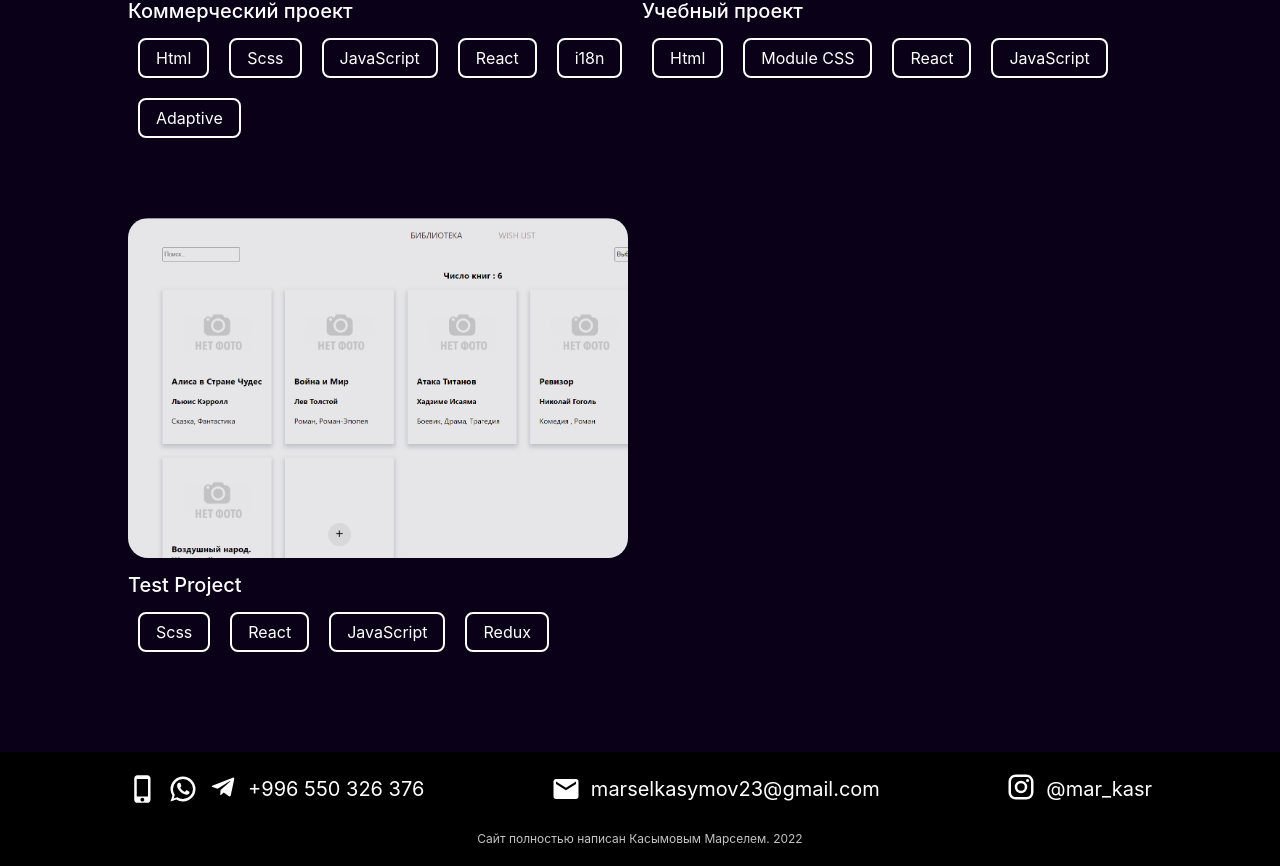
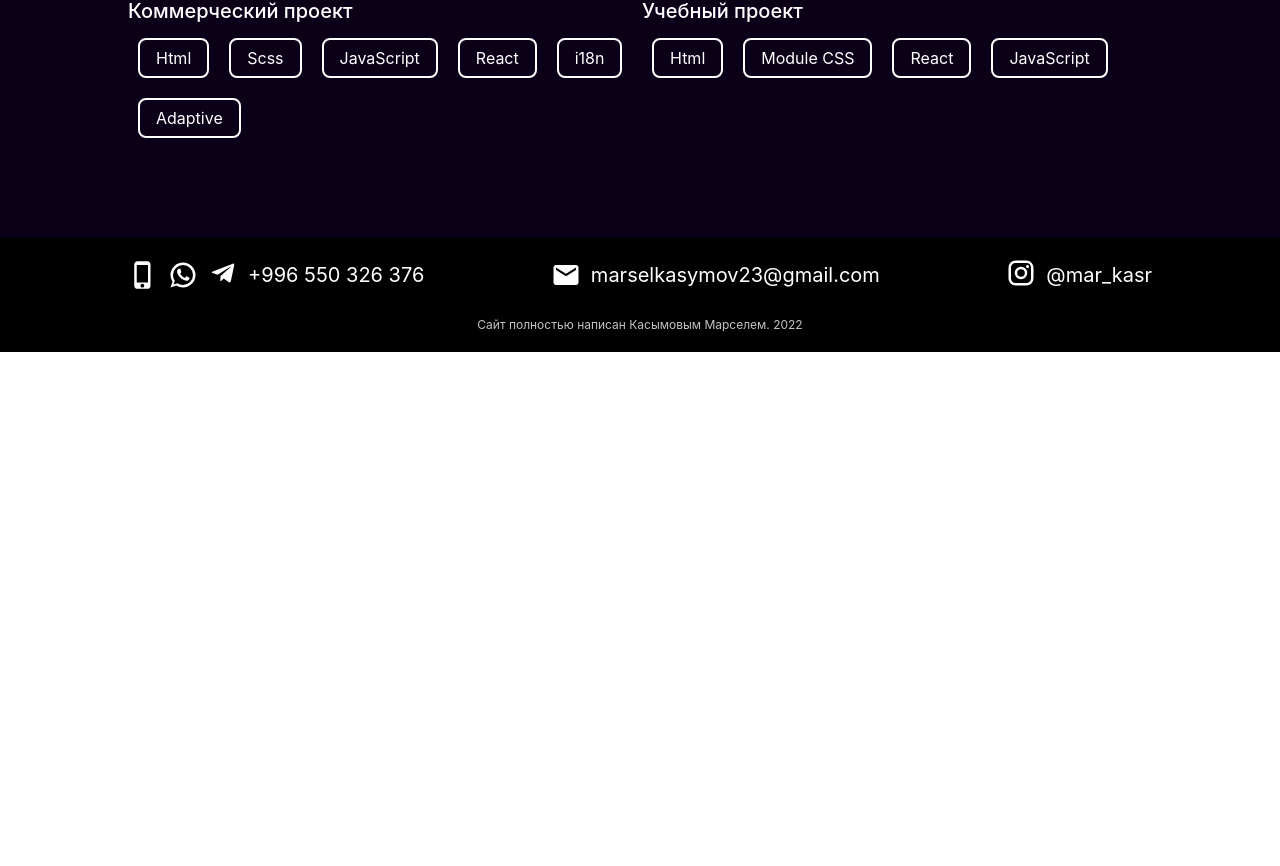
Before and after one commit to Bonecide/Resume, a React (Create React App) app: page / in a window 1280 px wide. Shown: the part 1359-2225 px from the top of the page. After the commit the page ends 1711 px from the top, so only its background shows below. Built offline with nearby package versions, Linux system fonts and the light colour scheme.

Commit message:
Comment Test Project

```diff
--- a/src/components/AboutMe/MyProjects/MyProjects.jsx
+++ b/src/components/AboutMe/MyProjects/MyProjects.jsx
@@ -26,17 +26,17 @@ export default function MyProjects() {
                 'Html' , 'Module CSS' , 'React' , 'JavaScript'
             ]
         },
-        {
-            id : 3,
-            img : 'https://prnt.sc/Cr1HKXcVwrjl',
-            SiteLink: 'http://codify-library.vercel.app/',
-            GitHubLink: 'https://github.com/Bonecide/Codify-Library',
-            className : 'Library',
-            Type : 'Test Project',
-            Used : [
-                 'Scss' , 'React' , 'JavaScript', 'Redux'
-            ]
-        },
+        // {
+        //     id : 3,
+        //     img : 'https://prnt.sc/Cr1HKXcVwrjl',
+        //     SiteLink: 'http://codify-library.vercel.app/',
+        //     GitHubLink: 'https://github.com/Bonecide/Codify-Library',
+        //     className : 'Library',
+        //     Type : 'Test Project',
+        //     Used : [
+        //          'Scss' , 'React' , 'JavaScript', 'Redux'
+        //     ]
+        // },
     ]
 
 
```
